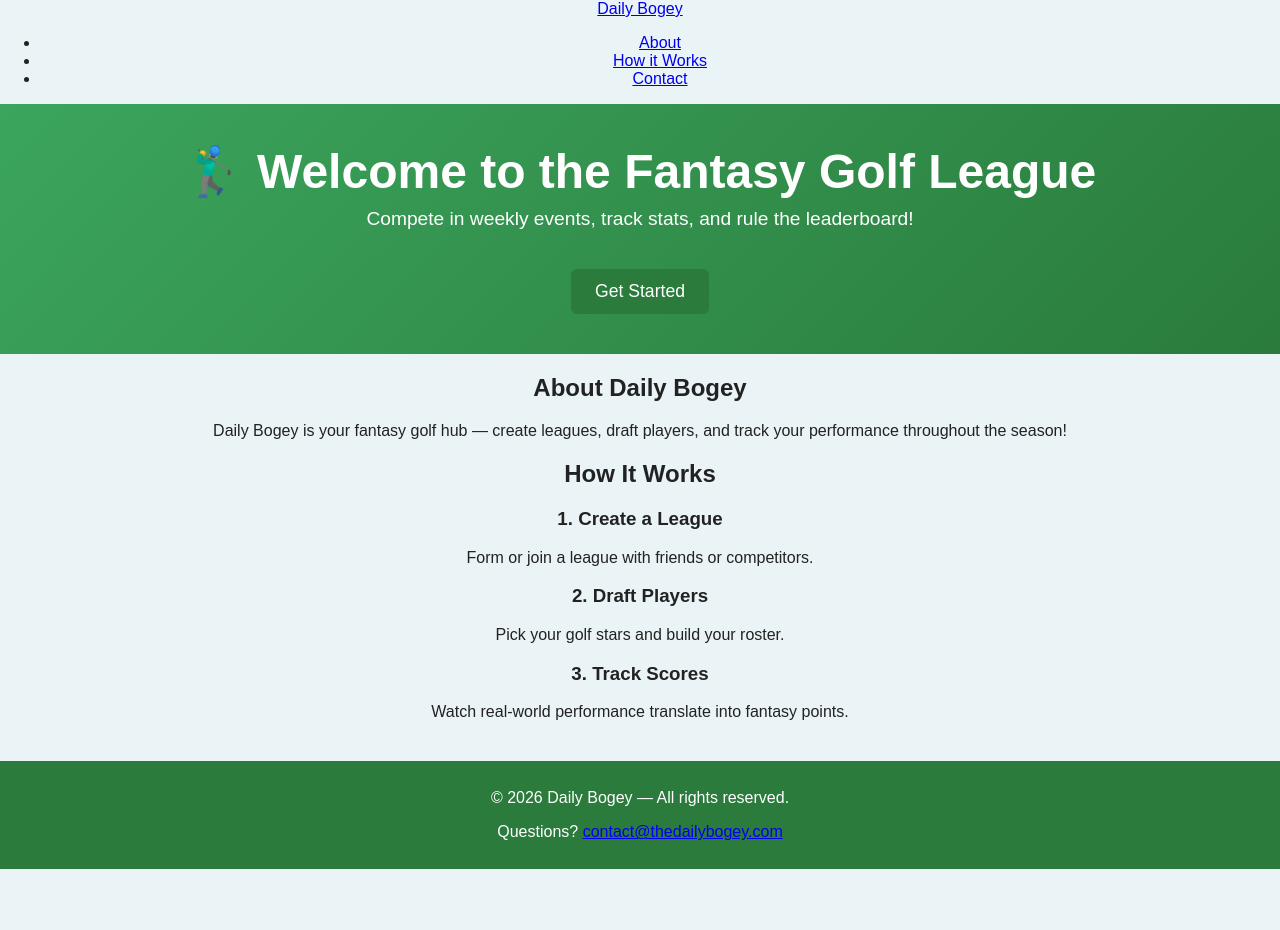
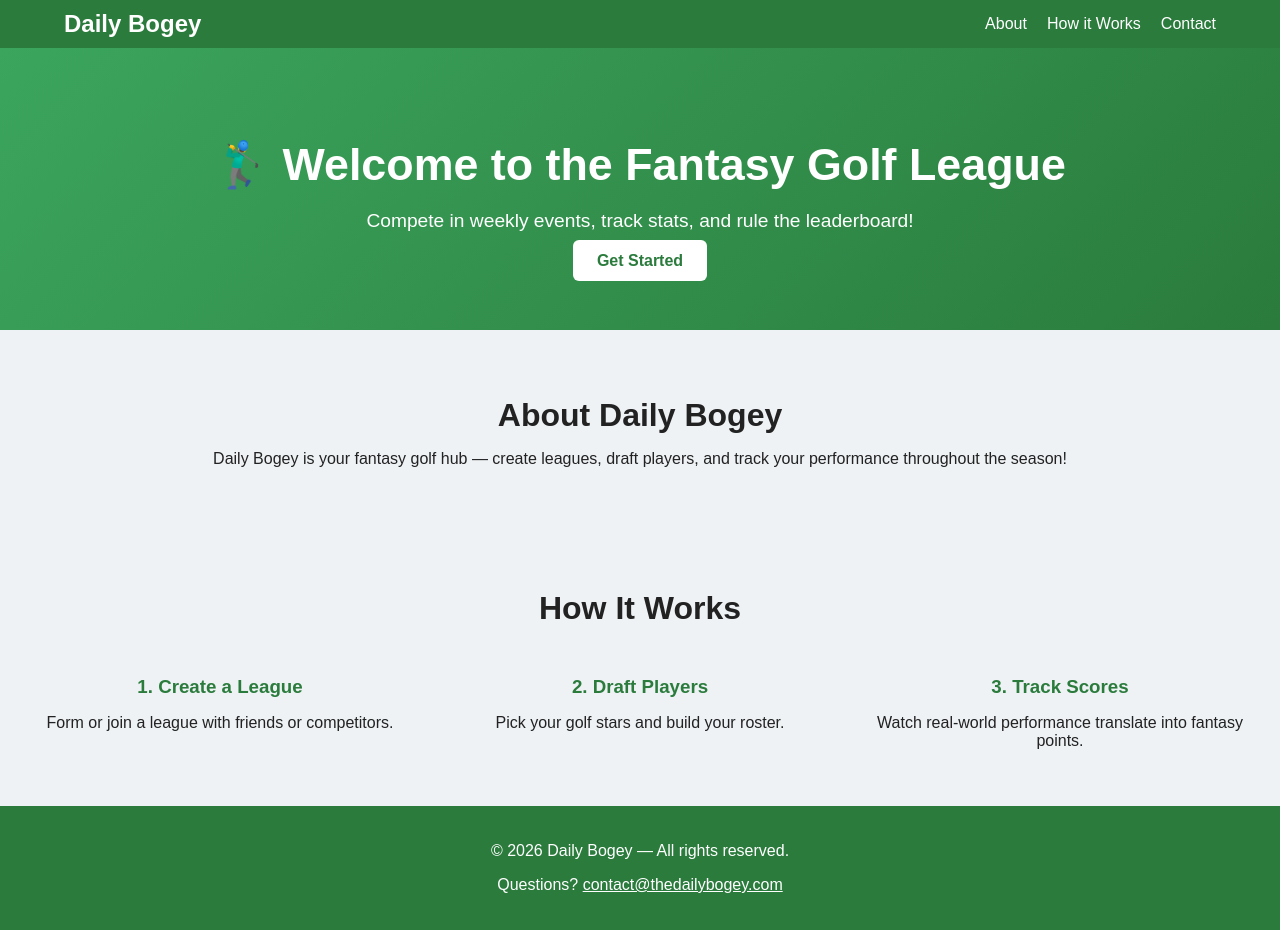
Before and after one commit to msmclean04/thedailybogey, a plain HTML site: page index.html in a window 1280 px wide. Before the commit the page ends 869 px from the top, so only its background shows below. Drawn offline with Linux system fonts and the light colour scheme.

Commit message:
Update style.css

```diff
--- a/style.css
+++ b/style.css
@@ -2,52 +2,99 @@
 body {
   margin: 0;
   font-family: Arial, sans-serif;
-  text-align: center;
-  background: #eaf4f7;
+  background: #eef2f5;
   color: #222;
 }
 
-/* ==== HEADER HERO ==== */
+/* ==== NAVIGATION BAR ==== */
+.navbar {
+  background: #2a7b3c;
+  padding: 10px 0;
+}
+.nav-container {
+  width: 90%;
+  margin: auto;
+  display: flex;
+  justify-content: space-between;
+  align-items: center;
+}
+.navbar .logo {
+  font-size: 1.5rem;
+  color: #fff;
+  font-weight: bold;
+  text-decoration: none;
+}
+.nav-links {
+  list-style: none;
+  padding: 0;
+  margin: 0;
+  display: flex;
+}
+.nav-links li {
+  margin-left: 20px;
+}
+.nav-links a {
+  color: #fff;
+  text-decoration: none;
+  font-size: 1rem;
+}
+.nav-links a:hover {
+  color: #fafafa;
+}
+
+/* ==== HERO SECTION ==== */
 .hero {
   background: linear-gradient(135deg, #3ba55d, #2a7b3c);
   color: #fff;
-  padding: 40px 0;
+  text-align: center;
+  padding: 60px 20px;
+}
+.hero h1 {
+  font-size: 2.8rem;
+  margin-bottom: 10px;
+}
+.hero p {
+  font-size: 1.2rem;
+  margin-bottom: 20px;
+}
+.btn-main {
+  background: #fff;
+  color: #2a7b3c;
+  padding: 12px 24px;
+  border-radius: 6px;
+  text-decoration: none;
+  font-weight: bold;
 }
 
-.hero h1 {
-  margin: 0;
-  font-size: 3rem;
+/* ==== SECTIONS ==== */
+.section {
+  padding: 40px 20px;
+  text-align: center;
 }
-
-.hero p {
-  font-size: 1.2rem;
-  margin-top: 8px;
+.about h2,
+.how-it-works h2 {
+  font-size: 2rem;
+  margin-bottom: 10px;
 }
-
-/* ==== MAIN CONTENT ==== */
-.content {
-  padding: 40px 20px;
+.steps {
+  display: grid;
+  gap: 20px;
+  grid-template-columns: repeat(auto-fit, minmax(220px, 1fr));
+  padding-top: 20px;
 }
-
-.golf-ball-container {
-  margin: 20px auto;
-}
-
-.btn {
-  display: inline-block;
-  padding: 12px 24px;
-  margin-top: 20px;
-  background: #2a7b3c;
-  color: #fff;
-  text-decoration: none;
-  border-radius: 6px;
-  font-size: 1.1rem;
+.step h3 {
+  margin-bottom: 8px;
+  color: #2a7b3c;
 }
 
 /* ==== FOOTER ==== */
 footer {
   background: #2a7b3c;
-  padding: 12px;
+  padding: 20px;
   color: #fff;
-  margin-top: 40px;
+  text-align: center;
 }
+footer a {
+  color: #fff;
+  text-decoration: underline;
+}
```
